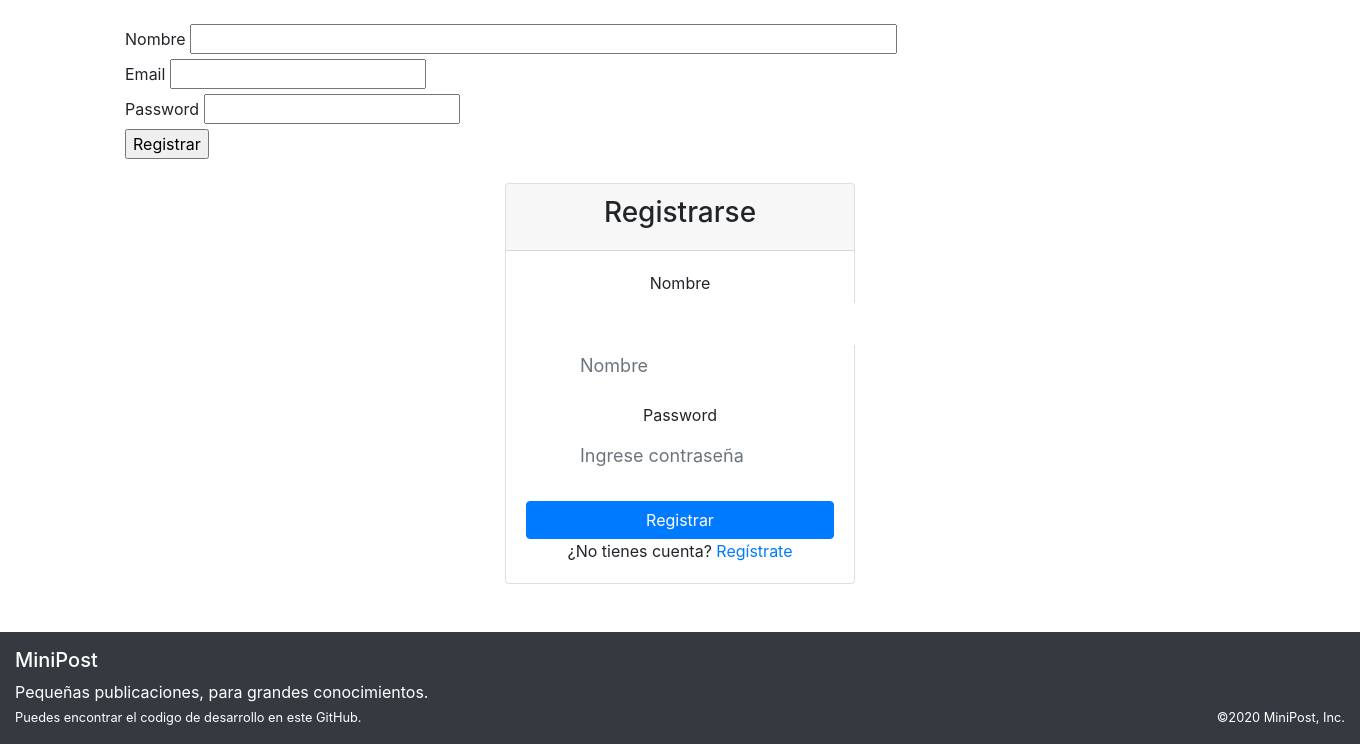
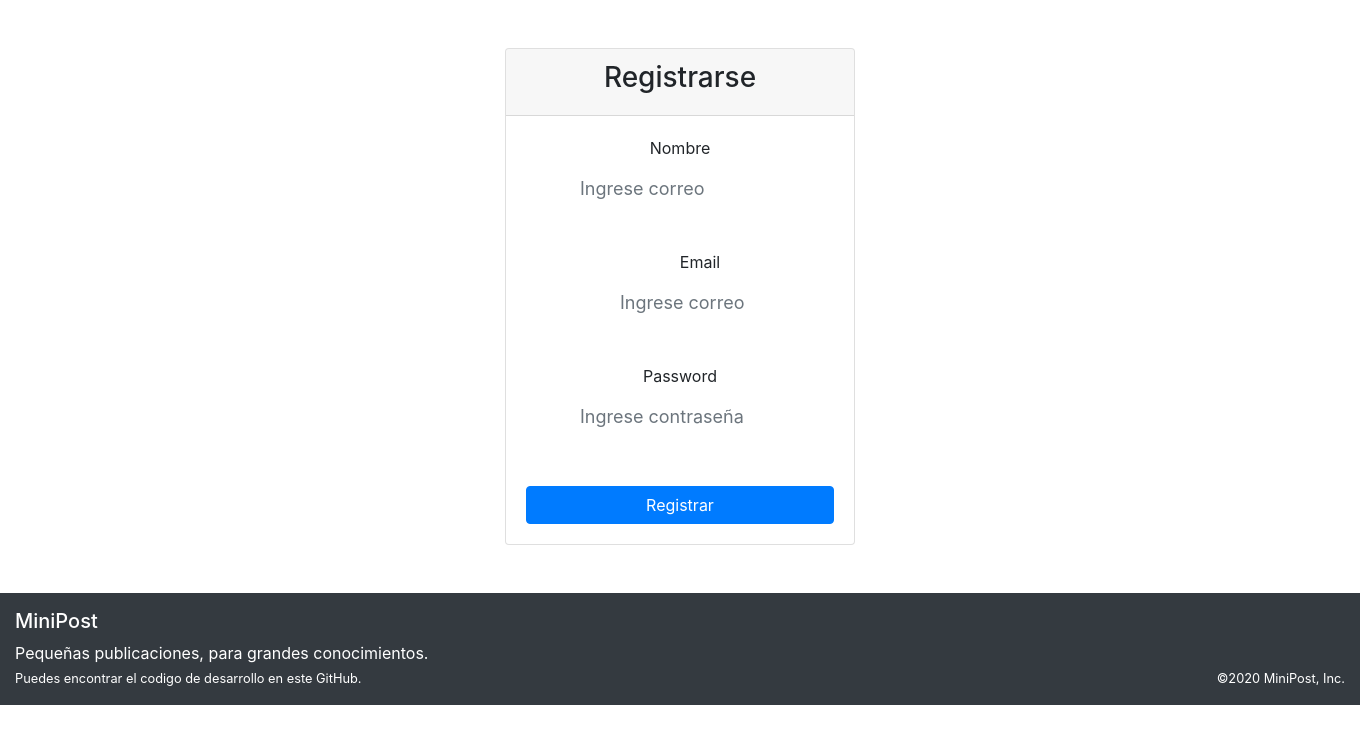
Before and after one commit to SoleeL/software, a Flask app: page /signup/ in a window 1360 px wide; the page is wider, and only the part inside the window is pictured. Shown: the part 56-800 px from the top of that part. Run offline with Flask 2, Linux system fonts and the light colour scheme; some libraries are stand-ins or nearby versions.

Commit message:
7.- Diseño de templates y solucion a errores de registro. Nuevo error en el diseño del template de registro.

```diff
--- a/templates/index.html
+++ b/templates/index.html
@@ -31,7 +31,7 @@
                         <h4>Contenido: </h4>
                         <p class="card-text">{{ post.content }}</p>
                         <p class="card-text">{{ post.title_slug }}</p>
-                        <a href="#" class="btn btn-primary">Go somewhere</a>
+                        <a href="#" class="btn btn-primary">Ver el post completo</a>
                     </div>
                 </div>
             </div>
--- a/templates/signup_form.html
+++ b/templates/signup_form.html
@@ -1,35 +1,6 @@
 {% extends "base_template.html" %}
 {% block title %}Registro de usuarios{% endblock %}
 {% block content %}
-<form action="" method="post" novalidate>
-    {{ form.hidden_tag() }}
-    <div>
-        {{ form.name.label }}
-        {{ form.name(size=64) }}<br>
-        {% for error in form.name.errors %}
-        <span style="color: red;">{{ error }}</span>
-        {% endfor %}
-    </div>
-    <div>
-        {{ form.email.label }}
-        {{ form.email }}<br>
-        {% for error in form.email.errors %}
-        <span style="color: red;">{{ error }}</span>
-        {% endfor %}
-    </div>
-    <div>
-        {{ form.password.label }}
-        {{ form.password }}<br>
-        {% for error in form.password.errors %}
-        <span style="color: red;">{{ error }}</span>
-        {% endfor %}
-    </div>
-    <div>
-        {{ form.submit() }}
-    </div>
-</form>
-
-
 
 <div class="row">
     <div class="col-md-4 offset-md-4">
@@ -42,29 +13,33 @@
             </div>
 
             <div class="card-body">
-                <form action="/" method="POST" novalidate>
+                <form action="" method="POST" novalidate>
                     {{ form.hidden_tag() }}
                     <div class="form-group">
-                        {{ form.name.label }} {{ form.name(size=64) }}
-                        <input type="name" class="form-control" id="formGroupExampleInput1"
-                            placeholder="Nombre">
+                        {{ form.name.label }}
+                        {{ form.name(size=64, type="name", class="form-control", placeholder="Ingrese correo") }}<br>
+                        {% for error in form.name.errors %}
+                        <span style="color: red;">{{ error }}</span>
+                        {% endfor %}
+                    </div>
+
+                    <dir class="form-group">
+                        {{ form.email.label }}
+                        {{ form.email(type="email", class="form-control", placeholder="Ingrese correo") }}<br>
                         {% for error in form.email.errors %}
                         <span style="color: red;">{{ error }}</span>
                         {% endfor %}
+                    </dir>
 
-                    </div>
                     <div class="form-group">
-                        {{ form.password.label(for="formGroupExampleInput2") }}
-                        <input type="password" class="form-control" id="formGroupExampleInput2"
-                            placeholder="Ingrese contraseña">
+                        {{ form.password.label }}
+                        {{ form.password(type="password", class="form-control", placeholder="Ingrese contraseña") }}<br>
                         {% for error in form.password.errors %}
                         <span style="color: red;">{{ error }}</span>
                         {% endfor %}
-
                     </div>
 
                     <div>{{ form.submit( type="submit", class_="btn btn-primary btn-block mt-4") }}</div>
-                    <div>¿No tienes cuenta? <a href="{{ url_for('show_signup_form') }}">Regístrate</a></div>
 
                 </form>
             </div>
@@ -72,5 +47,4 @@
     </div>
 </div>
 
-
 {% endblock %}
```
